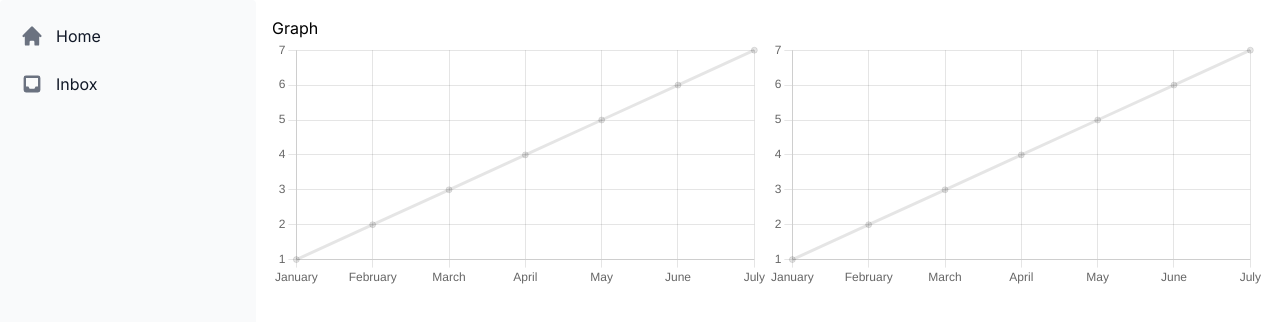
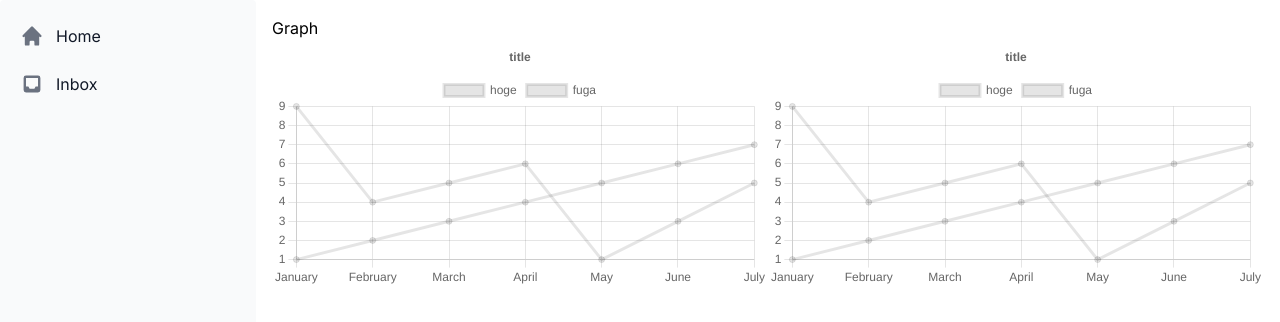
Before and after one commit to ntargon/flowbite-react-app, a Next.js app: page /graph in a window 1280 px wide. Shown: the top 322 px of the page. Built offline with nearby package versions, Linux system fonts and the light colour scheme.

Commit message:
feat: ラベルなど追加

```diff
--- a/app/_components/LineChart.tsx
+++ b/app/_components/LineChart.tsx
@@ -9,6 +9,8 @@ import {
   ChartOptions,
   ChartData,
   Tooltip,
+  Legend,
+  Title,
 } from "chart.js";
 import { Line } from "react-chartjs-2";
 ChartJS.register(
@@ -17,6 +19,8 @@ ChartJS.register(
   PointElement,
   LineElement,
   Tooltip,
+  Legend,
+  Title,
 );
 
 // point 2
@@ -24,12 +28,20 @@ export const options: ChartOptions<"line"> = {
   interaction: {
     mode: "y",
   },
+  plugins: {
+    title: {
+      display: true,
+      text: "title",
+    },
+  },
 };
 
 // point 3
 const labels = ["January", "February", "March", "April", "May", "June", "July"];
-const datasets = [];
-datasets.push({ data: [1, 2, 3, 4, 5, 6, 7] });
+const datasets = [
+  { data: [1, 2, 3, 4, 5, 6, 7], label: "hoge" },
+  { data: [9, 4, 5, 6, 1, 3, 5], label: "fuga" },
+];
 export const data: ChartData<"line"> = {
   labels,
   datasets,
```
